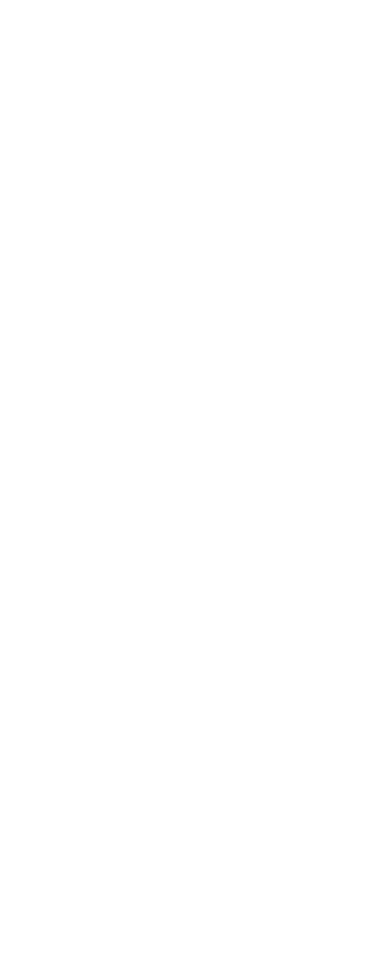
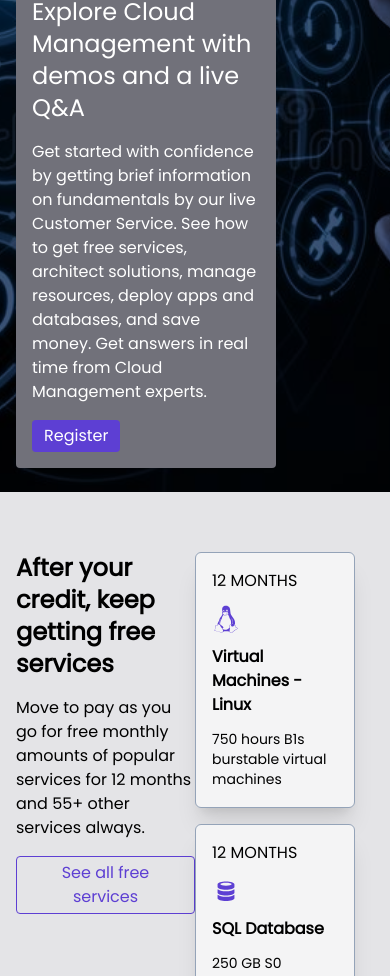
Before and after one commit to ferenczidavid/data_services, a React (Vite) app: page / in a window 390 px wide. Shown: the part 1980-2956 px from the top of the page. Before the commit the page ends 1688 px from the top, so only its background shows below. Built offline with nearby package versions, Linux system fonts and the light colour scheme.

Commit message:
large view services done, need responsiveness fix

```diff
--- a/src/App.jsx
+++ b/src/App.jsx
@@ -1,8 +1,9 @@
-import { useState } from 'react'
 import './App.css'
 import Layout from './components/ui/Layout'
 import Home from './features/Home'
 import About from './features/About'
+import Support from './features/Support'
+import Services from './features/Services'
 
 
 function App() {
@@ -10,6 +11,8 @@
     <Layout>
       <Home/>
       <About/>
+      <Support/>
+      <Services/>
     </Layout>
   )
 }
--- a/src/components/nav/Navbar.jsx
+++ b/src/components/nav/Navbar.jsx
@@ -19,7 +19,7 @@
     },
     {
         id:4,
-        link: 'platforms'
+        link: 'services'
     },
     {
         id:5,
--- a/src/features/About.jsx
+++ b/src/features/About.jsx
@@ -10,10 +10,10 @@
             {/* Text box */}
             <div className='text-center'>
                 <h1 className='capitalize text-4xl font-bold'>trusted by developers around the world.</h1>
-                <p className='text-xl text-gray-500 mt-3'>Thousands of satisifed clients. Thousands of delivered requests.</p>
+                <p className='text-xl text-gray-500 mt-3 '>Thousands of satisifed clients. Thousands of delivered requests.</p>
             </div>
             {/* Cards */}
-            <div className='grid grid-cols-2 md:grid-cols-4 gap-1 px-2 mt-16'>
+            <div className='grid grid-cols-2 md:grid-cols-4 gap-1 px-16 mt-28 md:mt-32'>
                 {/* Card 1 */}
                 <Card >
                     <p ><span className='text-[#5D3FD3] font-bold'>12+</span> months free popular services</p>
--- a/src/features/Home.jsx
+++ b/src/features/Home.jsx
@@ -34,7 +34,7 @@
     <div name='home' className='w-full h-full pt-[5rem] bg-zinc-200 flex flex-col justify-between'>
 
       {/* Grid view container */}
-      <div className='grid md:grid-cols-2 max-w-[1240px] m-auto'>
+      <div className='grid md:grid-cols-2 max-w-[1240px] m-auto md:gap-y-64'>
 
         {/* Col 1-1 */}
         <div className='flex flex-col justify-center md:items-start w-full px-4 py-8'>
--- /dev/null
+++ b/src/features/Services.jsx
@@ -0,0 +1,88 @@
+import React from 'react'
+import Card from '../components/common/Card'
+import Button from '../components/common/Button'
+import { DiLinux } from 'react-icons/di'
+import { DiDatabase } from 'react-icons/di'
+import { BsFillGrid1X2Fill } from 'react-icons/bs'
+import { GiPlanetCore } from 'react-icons/gi'
+import { TbWorldLongitude } from 'react-icons/tb'
+import { AiFillThunderbolt } from 'react-icons/ai'
+
+const services = [
+    {
+        id:1,
+        time:'12 MONTHS',
+        icon: <DiLinux className='h-7 w-7 fill-[#5D3FD3]'/>,
+        service:'Virtual Machines - Linux',
+        desc: '750 hours B1s burstable virtual machines'
+    },
+    {
+        id:2,
+        time:'12 MONTHS',
+        icon: <DiDatabase className='h-7 w-7 fill-[#5D3FD3]'/>,
+        service:'SQL Database',
+        desc: '250 GB S0 instance with 10 database transaction units'
+    },
+    {
+        id:3,
+        time:'12 MONTHS',
+        icon: <BsFillGrid1X2Fill className='h-7 w-7 fill-[#5D3FD3]'/>,
+        service:'Blob Storage',
+        desc: '5 GB locally redundant storage (LRS) hot block with 20000 read and 10000 write operations'
+    },
+    {
+        id:4,
+        time:'ALWAYS',
+        icon: <GiPlanetCore className='h-7 w-7 fill-[#5D3FD3]'/>,
+        service:'Cosmos DB',
+        desc: '1000 request units per-second provisioned throughput with 25 GB storage'
+    },
+    {
+        id:5,
+        time:'ALWAYS',
+        icon: <TbWorldLongitude className='h-7 w-7 fill-[#5D3FD3]'/>,
+        service:'App Service',
+        desc: '10 web, mobile, or API apps with 1 GB storage 1 hour per day'
+    },
+    {
+        id:6,
+        time:'ALWAYS',
+        icon: <AiFillThunderbolt className='h-7 w-7 fill-[#5D3FD3]'/>,
+        service:'Functions',
+        desc: '1 million requests'
+    },
+]
+
+const Services = () => {
+  return (
+    <div name='services' className='w-full h-full md:pt-[10rem] bg-zinc-200'>
+        {/* Container */}
+        <div className='max-w-[1540px] mx-4 grid grid-cols-2'>
+            {/* Text */}
+            <div>
+                <h1 className='font-bold text-2xl'>After your credit, keep getting free services</h1>
+                <p className='py-4'>Move to pay as you go for free monthly amounts of popular services for 12 months and 55+ other services always.</p>
+                <Button type='secondary'>See all free services</Button>
+            </div>
+            {/* Grid */}
+            <div className='grid grid-cols-1 md:grid-cols-3 lg:grid-cols-4 gap-4'>
+                {
+                    services.map(({id,time,icon,service,desc}) => (
+                        <div
+                            key={id}
+                            className='w-40 h-64 md:h-60 lg:h-80 flex flex-col border border-slate-400 rounded-md shadow-xl bg-zinc-100 p-4'
+                        >
+                            <p className='pb-3'>{time}</p>
+                            <icon>{icon}</icon>
+                            <h3 className='font-bold py-3 md:py-0 lg:py-3'>{service}</h3>
+                            <p className='text-sm lg:text-base'>{desc}</p>
+                        </div>
+                    ))
+                }
+            </div>
+        </div>
+    </div>
+  )
+}
+
+export default Services
--- /dev/null
+++ b/src/features/Support.jsx
@@ -0,0 +1,31 @@
+import React from 'react'
+import bgImage from '../assets/support.jpg'
+import Button from '../components/common/Button'
+
+const Support = () => {
+  return (
+    <div name='support' className='w-full h-full pt-[5rem]  bg-zinc-200'>
+        {/* Image "header" */}
+      <div className='w-full h-[44rem] md:h-[48rem] bg-gray-900/90 absolute'>
+        <img src={bgImage} alt="" className='w-full h-full object-cover mix-blend-overlay'/>
+      </div>
+      {/* Container */}
+      {/* Relative so the text will be over the image */}
+      <div className=' mx-auto text-white relative cursor-default'>
+        {/* Texts */}
+        <div className='text-center py-4'>
+            <h2>Customer Support</h2>
+            <h1 className='font-bold'>Finding the right service</h1>
+        </div>
+        <div className='rounded bg-zinc-500 p-4 w-2/3 my-28 ml-4'>
+            <h1 className='text-2xl'>Explore Cloud Management with demos and a live Q&A</h1>
+            <p className='py-4'>Get started with confidence by getting brief information on fundamentals by our live Customer Service. See how to get free services, architect solutions, manage resources, deploy apps and databases, and save money. Get answers in real time from Cloud Management experts.</p>
+            <Button>Register</Button>
+        </div>
+        {/* Support cards */}
+      </div>
+    </div>
+  )
+}
+
+export default Support
```
Also changed, not shown: src/assets/support.jpg (added).
